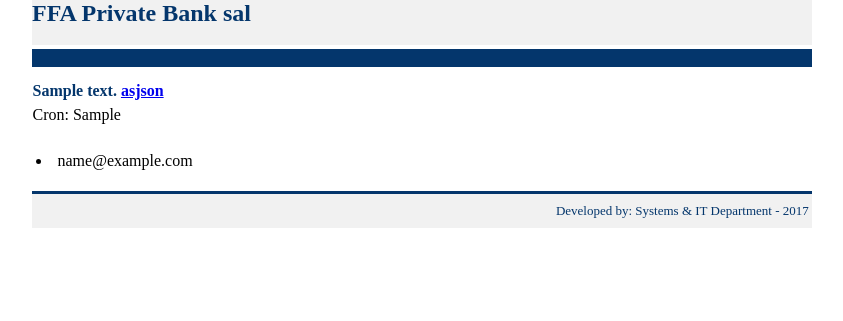
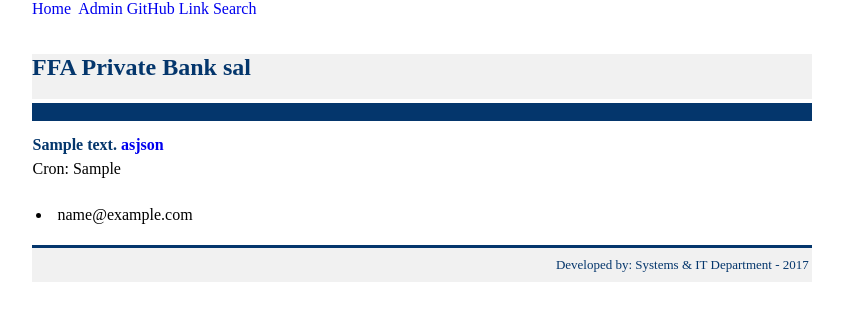
Before and after one commit to ffapb/ffa-jobs-settings, a Django app: template emailffa/templates/emailffa/detail.html in a window 1280 px wide. Shown: the top 321 px of the page, without its empty margins (218-1061 px from the left). Run offline with Django 3.2, Linux system fonts and the light colour scheme; the template is opened without the code that fills it: most values are stand-ins (such as "Sample title", 1, 10 or a date in 2020); data that the repository does not hold is empty.

Commit message:
remove the underline under the links in HTML files

```diff
--- a/emailffa/templates/emailffa/detail.html
+++ b/emailffa/templates/emailffa/detail.html
@@ -9,9 +9,13 @@
 
 <table cellSpacing="0" cellPadding="0" width="779" align="center" border="0" >
 	<TBODY>
+		<tr><td>
+		<a  href="{% url 'emailffa:index' %}" style="text-decoration: none">Home</a>&nbsp;	<a  href="{% url 'admin:index' %}" style="text-decoration: none">Admin</a>&nbsp;<a  href="https://github.com/minerva22/ffa-jobs-emails/" style="text-decoration: none">GitHub Link</a>&nbsp;<a  href="{% url 'emailffa:search' %}" style="text-decoration: none">Search</a></td>
+		</tr>
+
 		<tr>
 
-			<td align="center">
+			<td align="center"><br><br>
 				<table cellSpacing="0" cellPadding="0" width="779" border="0">
 				<TBODY>
 					<tr>
@@ -59,7 +63,7 @@
 				<table cellSpacing="0" cellPadding="0" width="779" align="center" border="0">
 
 					<tr >
-						<td align="left" ><font size="3.5" color="#04366C"><b>{{ job.job_text }} <a href=" ?asjson=true">asjson</a></li>
+						<td align="left" ><font size="3.5" color="#04366C"><b>{{ job.job_text }} <a href=" ?asjson=true" style="text-decoration: none">asjson</a></li>
 						</td> </b></font>
 <!-- <a href=%}" <button>Continue</button></a> </td> -->
 					</tr>
--- a/emailffa/templates/emailffa/index.html
+++ b/emailffa/templates/emailffa/index.html
@@ -15,7 +15,7 @@
 				<table cellSpacing="0" cellPadding="0" width="779" border="0">
 				<TBODY>
 			<tr><td>
-<a  href="{% url 'admin:index' %}">Admin</a>&nbsp;<a  href="https://github.com/minerva22/ffa-jobs-emails/">GitHub Link</a>&nbsp;<a  href="{% url 'emailffa:search' %}">Search</a></td>
+<a  href="{% url 'admin:index' %}" style="text-decoration: none">Admin</a>&nbsp;<a  href="https://github.com/minerva22/ffa-jobs-emails/" style="text-decoration: none">GitHub Link</a>&nbsp;<a  href="{% url 'emailffa:search' %}" style="text-decoration: none">Search</a></td>
 </tr>
 
 
@@ -63,14 +63,14 @@
 			<td>
 
 				<table cellSpacing="12px" cellPadding="0" width="779" align="center" border="0">
-					<tr><td><a href=" ?asjson=true">asjson</a></td></tr>
+					<tr><td><a href=" ?asjson=true" style="text-decoration: none">asjson</a></td></tr>
 
 					{% if latest_job_list %}
     						<ul>
    					 {% for job in latest_job_list %}
 
     					 <tr>
-						<td>  <li><a href="{% url 'emailffa:detail' job.id %}">id: {{ job.id }} &nbsp;&nbsp;{{ job.job_text }} </a>
+						<td>  <li><a href="{% url 'emailffa:detail' job.id %}" style="text-decoration: none">id: {{ job.id }} &nbsp;&nbsp;{{ job.job_text }} </a>
 </td>
      					{% endfor %}
   						 </ul>
```
